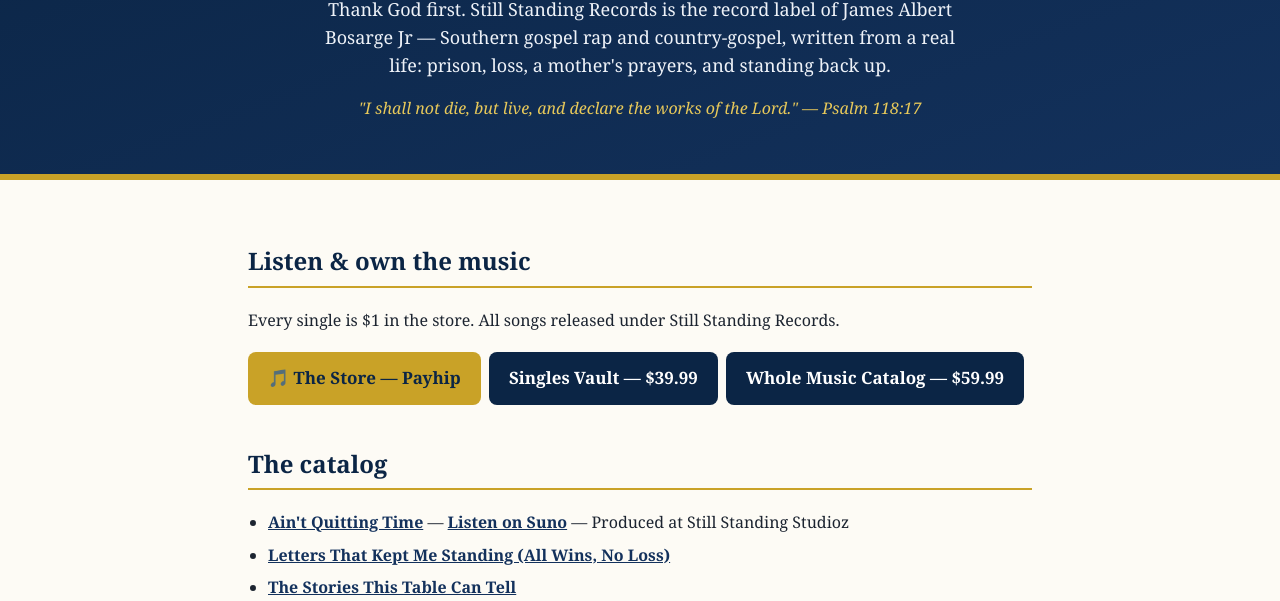
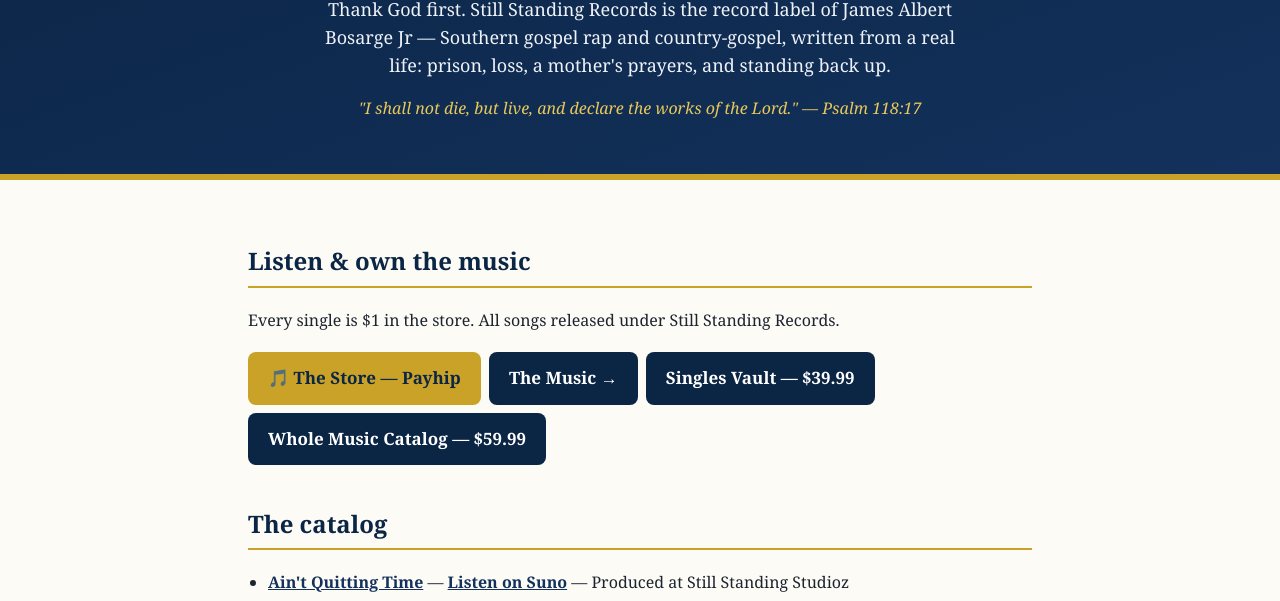
Before and after one commit to Stillstanding-inc/stillstandingrecords, a plain HTML site: page index.html in a window 1280 px wide. Shown: the part 192-793 px from the top of the page. Drawn offline with Linux system fonts and the light colour scheme.

Commit message:
Add The Music button to home page

```diff
--- a/index.html
+++ b/index.html
@@ -42,6 +42,7 @@
   <p>Every single is $1 in the store. All songs released under Still Standing Records.</p>
   <p>
     <a class="btn gold" href="https://payhip.com/stillstandingenterprises">🎵 The Store — Payhip</a>
+    <a class="btn" href="music.html">The Music →</a>
     <a class="btn" href="https://payhip.com/b/lo6pF">Singles Vault — $39.99</a>
     <a class="btn" href="https://payhip.com/b/4kdcT">Whole Music Catalog — $59.99</a>
   </p>
```
